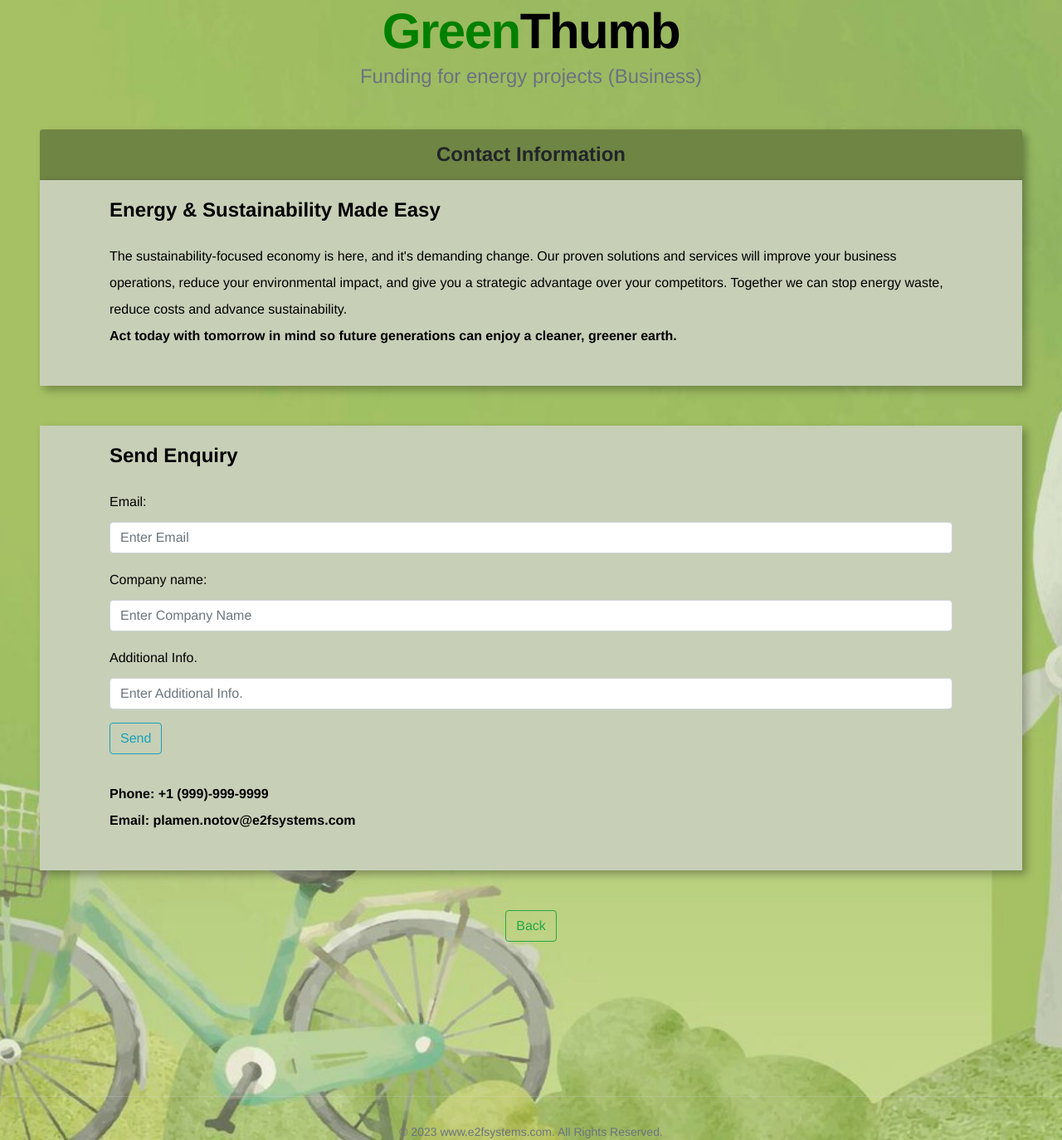
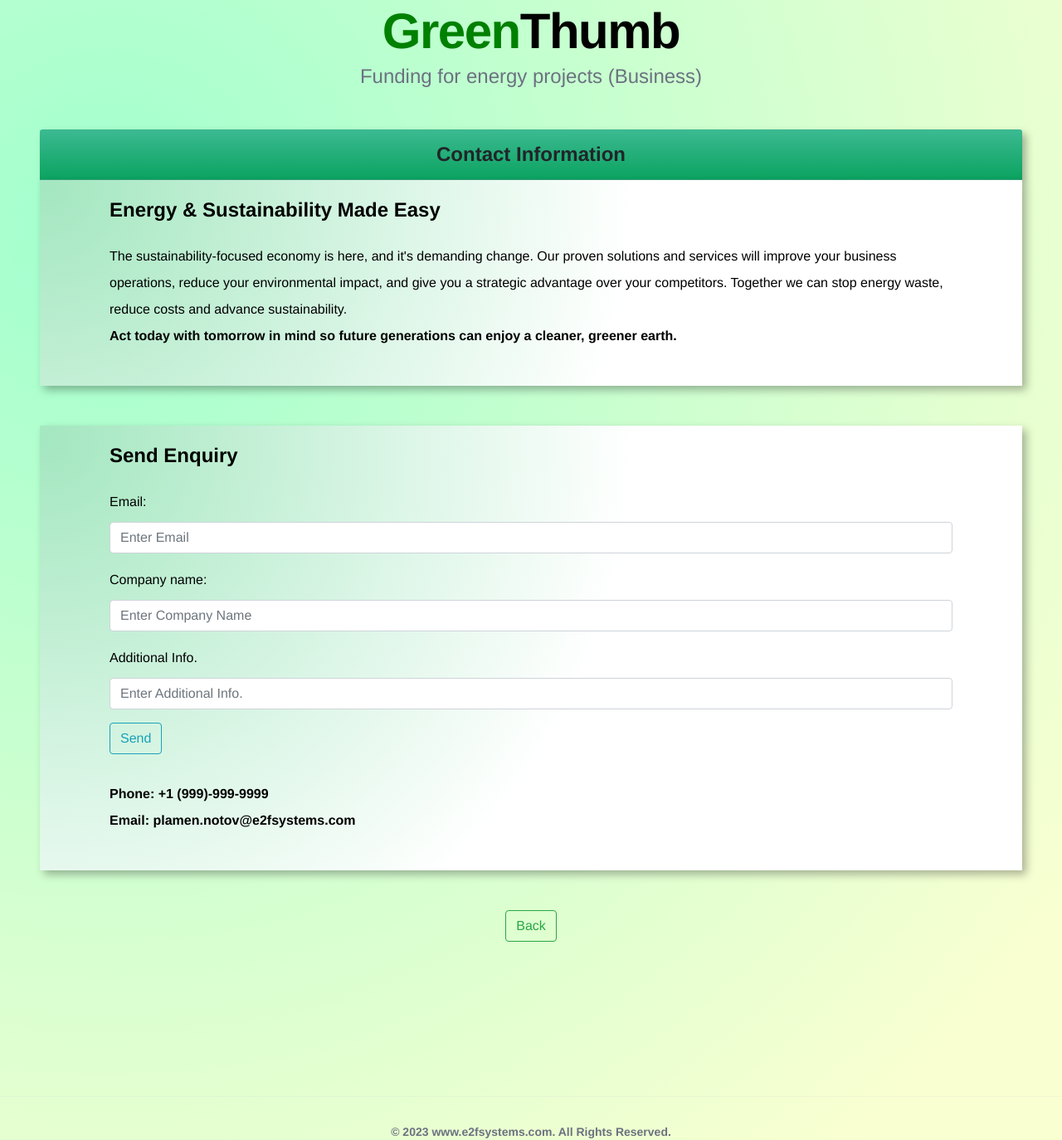
Before and after one commit to parampa10/E2F_systems, a Django app: page /contact_us/ in a window 1280 px wide. Shown: the whole page at 83% size. Run offline with Django 4.2, Linux system fonts and the light colour scheme; style sheets or scripts are compiled from the project's sources.

Commit message:
CSS-change

```diff
--- a/E2FSystems/home/static/style.css
+++ b/E2FSystems/home/static/style.css
@@ -3,9 +3,12 @@
 @import 'tailwindcss/base';
 @import 'tailwindcss/components';
 @import 'tailwindcss/utilities';
+@import url('https://fonts.googleapis.com/css?family=Mukta:700');
+
 
 body.app {
-  background: url('img.jpg')no-repeat;
+
+  background: radial-gradient(circle at 10% 20%, rgb(161, 255, 206) 0%, rgb(250, 255, 209) 90%);
   background-size: cover;
   background-position: center;
 
@@ -15,6 +18,7 @@ body.app {
   background-color: transparent;
   background-image: none;
   font-family: Avenir, Helvetica, Arial, sans-serif;
+  font-weight: bold;
   -webkit-font-smoothing: antialiased;
   -moz-osx-font-smoothing: grayscale;
   text-align: center;
--- a/E2FSystems/home/templates/contact.html
+++ b/E2FSystems/home/templates/contact.html
@@ -20,10 +20,10 @@
 
         <div>
             <div class="card m-5 text-center" style="border: 0cap;" >
-                <div class="card-header header-card" style="background-color:#6F8544;box-shadow: 5px 5px 10px rgba(0, 0, 0, 0.3); font-size: 1.5rem; font-weight: bold;">
+                <div class="card-header header-card" style="background: linear-gradient(to top, #0ba360 0%, #3cba92 100%);box-shadow: 5px 5px 10px rgba(0, 0, 0, 0.3); font-size: 1.5rem; font-weight: bold;">
                     Contact Information
                 </div>
-                <div class="card-body" style="background-color:#C7CFB7;box-shadow: 5px 5px 10px rgba(0, 0, 0, 0.3);">
+                <div class="card-body" style="background: radial-gradient(788px at 0.7% 3.4%, rgb(164, 231, 192) 0%, rgb(255, 255, 255) 90%);;box-shadow: 5px 5px 10px rgba(0, 0, 0, 0.3);">
                   <h5 class="para" style="text-align: left; color: black; font-weight: bold; ">Energy & Sustainability Made Easy</h5>
                   <h6 class="para" style="text-align: left; color: black; font-size: medium;">The sustainability-focused economy is here, and it's demanding change. Our proven solutions and services will improve your business operations, reduce your environmental impact, and give you a strategic advantage over your competitors. Together we can stop energy waste, reduce costs and advance sustainability.
                     <br>
@@ -35,7 +35,7 @@
         <div>
             <div class="card m-5 text-center" style="border: 0cap;" >
 
-                <div class="card-body" style="background-color:#C7CFB7;box-shadow: 5px 5px 10px rgba(0, 0, 0, 0.3);">
+                <div class="card-body" style="background: radial-gradient(788px at 0.7% 3.4%, rgb(164, 231, 192) 0%, rgb(255, 255, 255) 90%);box-shadow: 5px 5px 10px rgba(0, 0, 0, 0.3);">
                   <h5 class="para" style="text-align: left; color: black; font-weight: bold; ">Send Enquiry</h5>
                   <h6 class="para" style="text-align: left; color: black; font-size: medium;">
                     <form method="POST" action="/contact_us/" enctype="multipart/form-data">
--- a/E2FSystems/home/templates/result.html
+++ b/E2FSystems/home/templates/result.html
@@ -29,8 +29,8 @@
         <div class="container">
         {% for p in programs %}
             <div class="card" style="border: 0cap;">
-                <div class="card-header" style="background-color:#6F8544;box-shadow: 5px 5px 10px rgba(0, 0, 0, 0.3); font-size: 1.5rem; font-weight: bold;">{{p.program_name}}</div>
-                <div class="card-body" style="background-color:#C7CFB7;box-shadow: 5px 5px 10px rgba(0, 0, 0, 0.3);">
+                <div class="card-header" style="background: linear-gradient(to top, #0ba360 0%, #3cba92 100%); font-size: 1.5rem; font-weight: bold;">{{p.program_name}}</div>
+                <div class="card-body" style="background: radial-gradient(788px at 0.7% 3.4%, rgb(164, 231, 192) 0%, rgb(255, 255, 255) 90%);box-shadow: 5px 5px 10px rgba(0, 0, 0, 0.3);">
                     {{p.link}}
                 </div>
             </div>
--- a/E2FSystems/home/views.py
+++ b/E2FSystems/home/views.py
@@ -5,7 +5,7 @@ import os
 from django.shortcuts import render
 from django.db.models import Q
 from home.models import Admin, Program, UserSearch
-from openpyxl import Workbook
+#from openpyxl import Workbook
 
 # Create your views here.
 def home(request):
@@ -55,7 +55,7 @@ def search(request):
 
         programs = Program.objects.filter(
 
-            Q(funding_stream__contains=type_s)|
+            Q(funding_stream__contains=type_s)&
             Q(funding_stream__contains=type_s)|
 
             Q(eligibility__contains=company_sector_s) |
```
